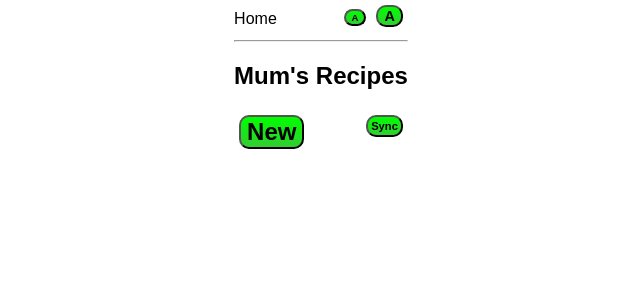
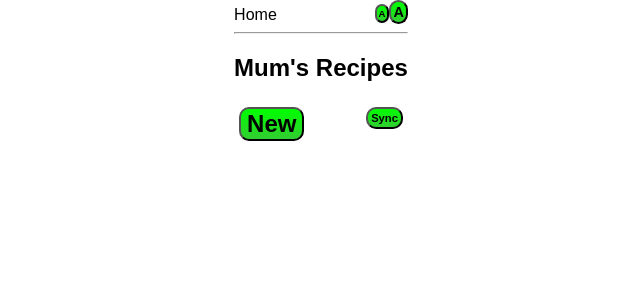
Before and after one commit to nikrb/recipes2, a React (Create React App) app in the folder client/: page / in a window 1280 px wide. Shown: the top 300 px of the page, without its empty margins (319-959 px from the left). Built offline with nearby package versions, Linux system fonts and the light colour scheme.

Commit message:
convert local storage font size string to int

```diff
--- a/client/src/App.js
+++ b/client/src/App.js
@@ -6,12 +6,14 @@ import './App.css';
 
 class App extends Component {
   state = {
+    // font size in em times 10
     font_size : 10
   };
   componentWillMount = () => {
     const size = localStorage.getItem( 'font_size');
     if( size !== null){
-      this.setState( { font_size: size});
+      const ns = parseInt( size, 10);
+      this.setState( { font_size: ns});
     }
     if ('serviceWorker' in navigator) {
       window.addEventListener('load', function() {
@@ -42,10 +44,14 @@ class App extends Component {
       fontSize: `${this.state.font_size/10}em`
     };
     const large_font = {
-      fontSize: ".9em"
+      fontSize: ".9em",
+      margin:"0",
+      padding:"2px"
     }
     const small_font = {
-      fontSize: ".6em"
+      fontSize: ".6em",
+      margin:"0",
+      padding:"2px"
     };
     return (
       <div className="App" style={app_style}>
```
